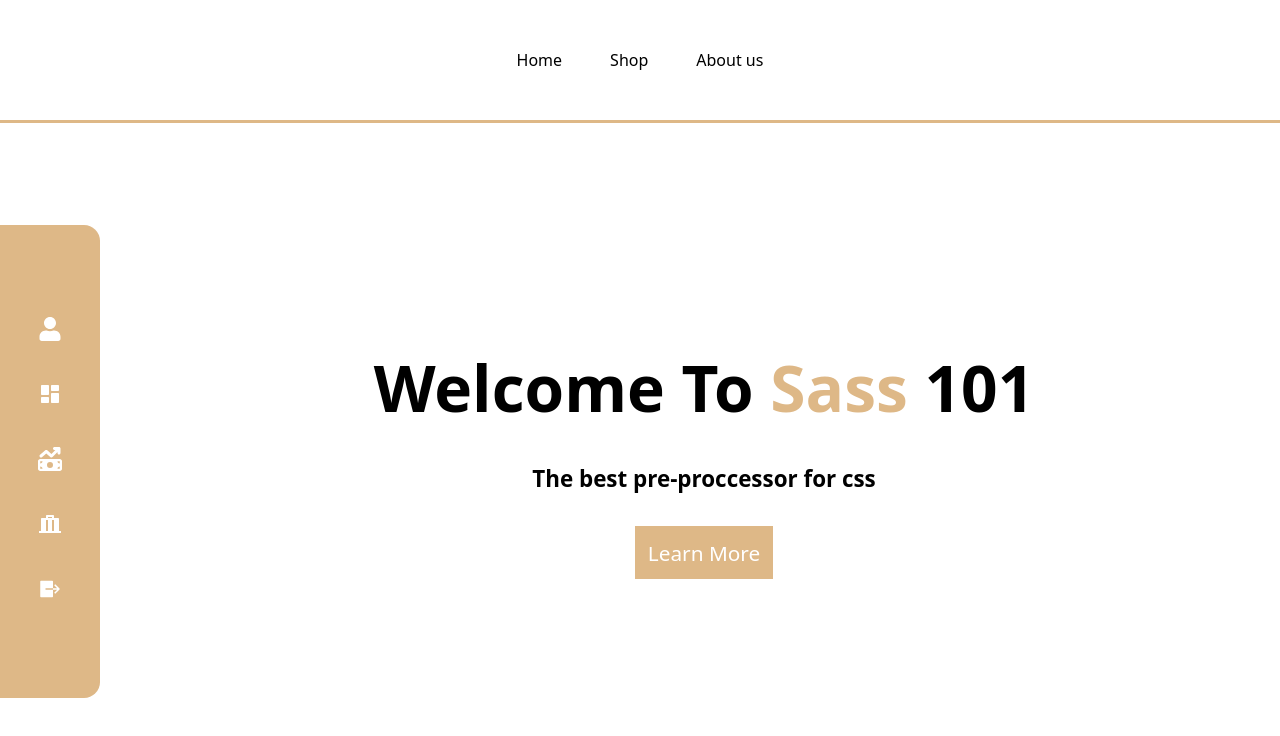
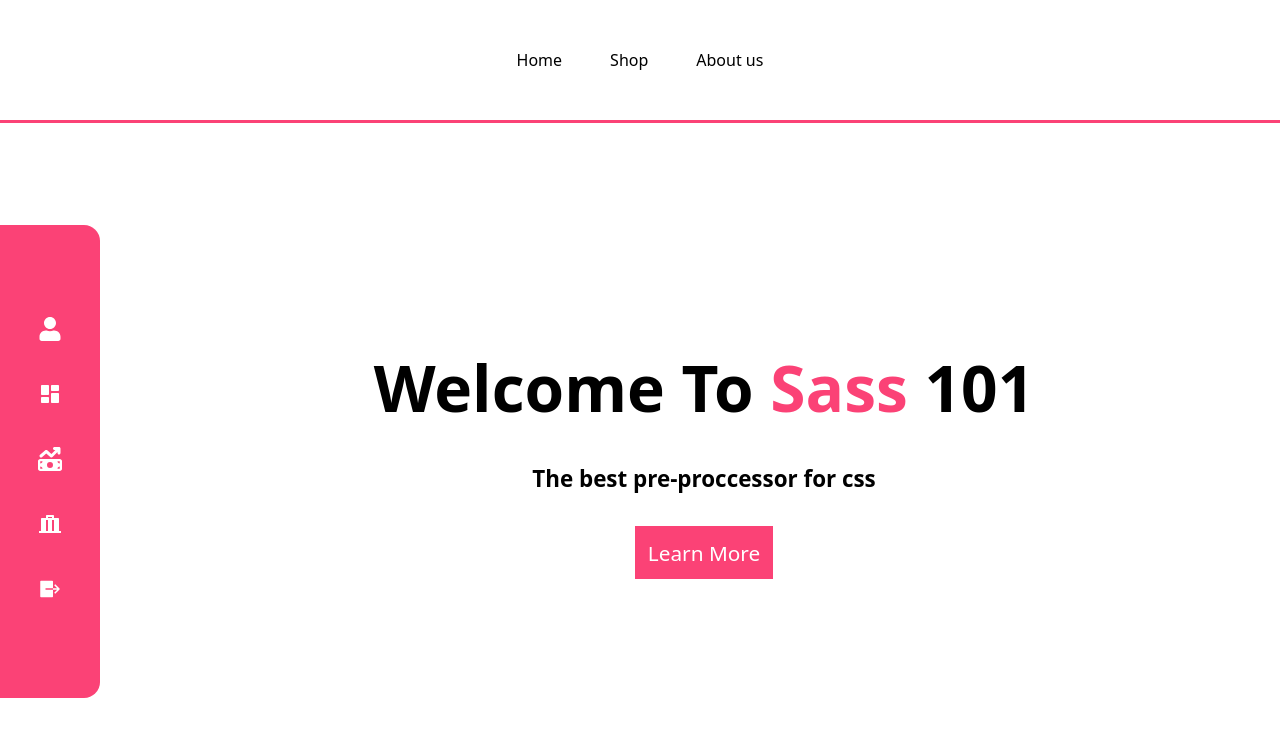
Before and after one commit to Proxiner/sass-introduction, a React (Vite) app: page / in a window 1280 px wide. Shown: the top 736 px of the page. Built offline with nearby package versions, Linux system fonts and the light colour scheme.

Commit message:
pushing project to vercel

```diff
--- a/src/base/_colors.scss
+++ b/src/base/_colors.scss
@@ -1 +1 @@
-$main : burlywood;
+$main : #fb4276;
```
